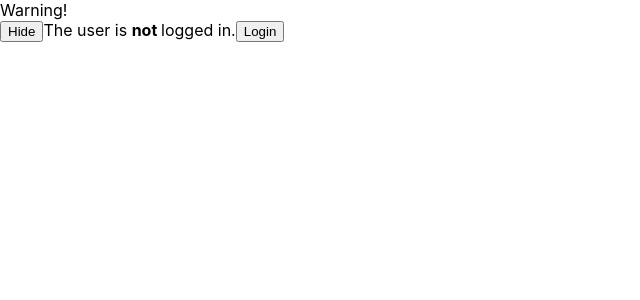
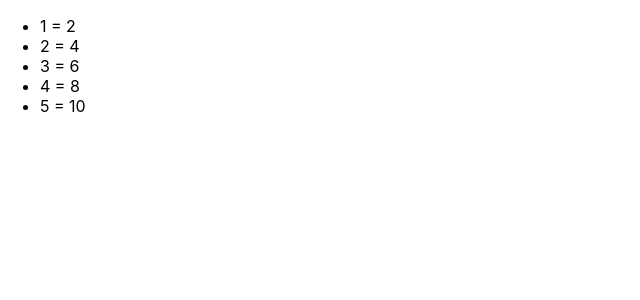
Before and after one commit to prachisawarkar/React-, a React (Create React App) app: page / in a window 1280 px wide. Shown: the top 300 px of the page, without its empty margins (0-640 px from the left). Built offline with nearby package versions, Linux system fonts and the light colour scheme.

Commit message:
test-version-19-listitems

```diff
--- a/src/index.js
+++ b/src/index.js
@@ -2,14 +2,14 @@
 import ReactDOM from 'react-dom';
 import './index.css';
 //import LoginControl from './conditionalRendering';
-import LogInOut from './inline_cond_rendering';
+import List from './listitems';
 import * as serviceWorker from './serviceWorker';
 
-//const messages = ['React' , 'Re:React', 'Re:Re:React'];
+const numbers = [1,2,3,4,5];
 ReactDOM.render(
-  <LogInOut />,
+  <List numbers = {numbers} />,
   document.getElementById('root')
-);
+)
 
 
 //ReactDOM.render( AppTest, document.getElementById('component'));
--- /dev/null
+++ b/src/listitems.js
@@ -0,0 +1,17 @@
+import React from 'react';
+import ReactDOM from 'react-dom';
+
+function List(props) {
+    const numbers = props.numbers;
+    const listItems = numbers.map((number) =>
+     <li key = {number.toString()}> {number} = {2 * number} </li>);
+    return (
+        <ul>{listItems}</ul>
+    );
+}
+/*ReactDOM.render(
+    {listItems},
+    document.getElementById('root');
+)*/
+
+export default List;
```
